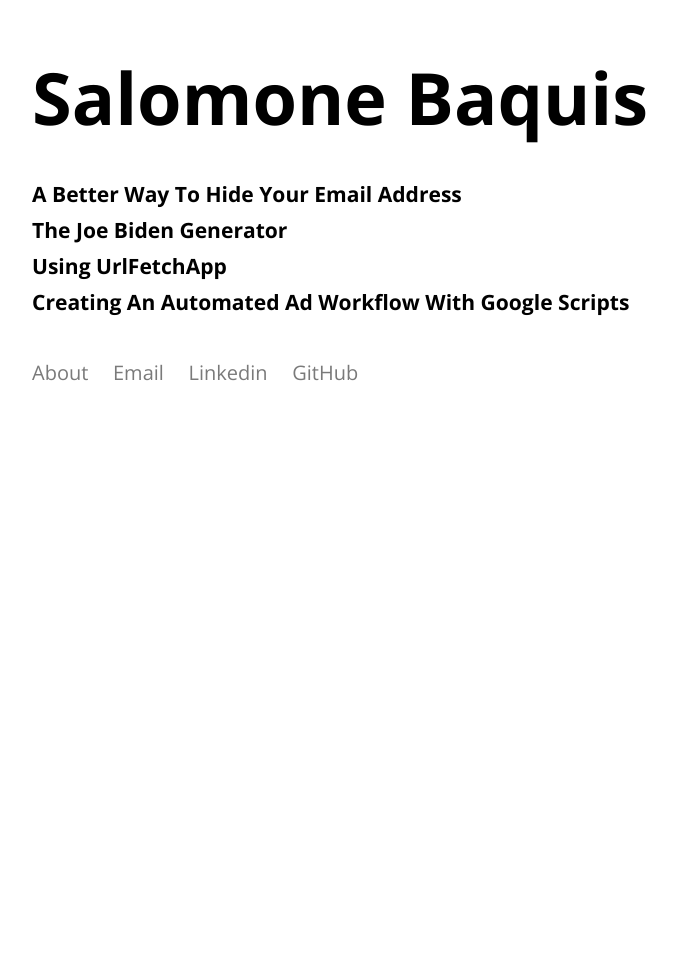
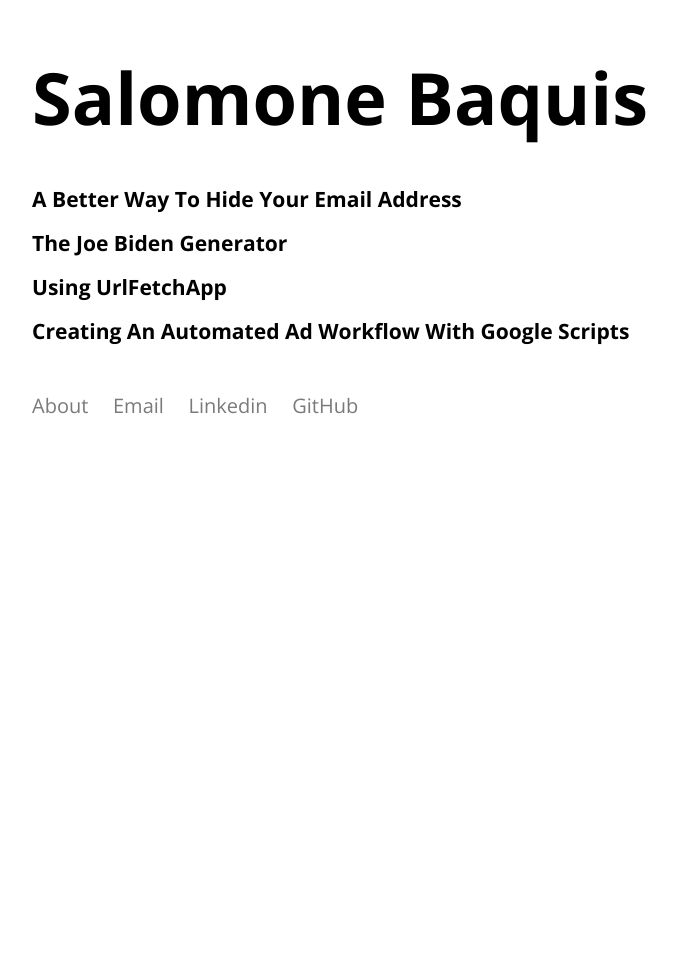
Before and after one commit to salomoneb/site, a Jekyll site: the page built from index.html, in a window 1280 px wide. Shown: the whole page, without its empty margins (208-885 px from the left). Built offline with Jekyll 4.4.1, drawn with Linux system fonts in a browser that asks for light colours.

Commit message:
styling changes

```diff
--- a/_layouts/default.html
+++ b/_layouts/default.html
@@ -19,9 +22,9 @@
 			<svg version="1.1" class="home" x="0px" y="0px"
 	 viewBox="0 0 54 54" style="enable-background:new 0 0 54 54;" xml:space="preserve">
 	 		<g>
-				<path style="fill:#076bc5;" d="M27,1L27,1c14.359,0,26,11.641,26,26v0c0,14.359-11.641,26-26,26h0C12.641,53,1,41.359,1,27v0
+				<path style="fill:#0081e9;" d="M27,1L27,1c14.359,0,26,11.641,26,26v0c0,14.359-11.641,26-26,26h0C12.641,53,1,41.359,1,27v0
 			C1,12.641,12.641,1,27,1z"/>
-				<path style="fill:#076bc5;" d="M27,54C12.112,54,0,41.888,0,27S12.112,0,27,0s27,12.112,27,27S41.888,54,27,54z M27,2
+				<path style="fill:#0081e9;" d="M27,54C12.112,54,0,41.888,0,27S12.112,0,27,0s27,12.112,27,27S41.888,54,27,54z M27,2
 			C13.215,2,2,13.215,2,27s11.215,25,25,25s25-11.215,25-25S40.785,2,27,2z"/>
 			</g>
 			<path style="fill:#fff;" d="M31.706,40c-0.256,0-0.512-0.098-0.707-0.293L19.501,28.209c-0.667-0.667-0.667-1.751,0-2.418
--- a/_layouts/post.html
+++ b/_layouts/post.html
@@ -1,5 +1,5 @@
 ---
 layout: default
 ---
-<div class="date"><span>{{page.date | date: '%B %d, %Y'}}</span></div>
+{% if page.url != "/about/" %}<div class="date"><span>{{page.date | date: '%B %d, %Y'}}</span></div>{% endif %}
 {{content}}
--- a/_sass/style.scss
+++ b/_sass/style.scss
@@ -3,6 +3,7 @@
 }
 body {
   max-width: $content-width;
+  width: 90%;
   font-family: $base-font-family;
   margin: 0 auto;
   line-height: $base-line-height;
@@ -74,7 +75,7 @@
 }
 .feed h3 {
   line-height: 1.5em;
-  padding: 0.1em 0;
+  padding: 0.3em 0;
   @include media-query($on-palm) {
     font-size: 1.17*$home-font-size;
     line-height: $base-line-height - 0.5;
@@ -92,7 +93,7 @@
   margin-bottom: 2em;
 }
 .links a {
-  padding-right: 1em;
+  margin-right: 1em;
   color: $light-text-color;
 }
 .home-links a {
--- a/css/main.scss
+++ b/css/main.scss
@@ -15,11 +15,7 @@
 
 $dark-text-color:  #000;
 $light-text-color: #7a7a7a;
-$brand-color:			 #076bc5;
-
-/*$grey-color:      #828282;
-$grey-color-light: lighten($grey-color, 40%);
-$grey-color-dark:  darken($grey-color, 25%);*/
+$brand-color:			 #0081e9;
 
 // Width of the content area
 $content-width:    800px;
@@ -35,3 +31,7 @@
 @import
 	"style",
 	"syntax";
+
+/*$grey-color:      #828282;
+$grey-color-light: lighten($grey-color, 40%);
+$grey-color-dark:  darken($grey-color, 25%);*/
```
Also changed, not shown: other parts of _layouts/default.html (+3 -0 lines), 8 other files.
